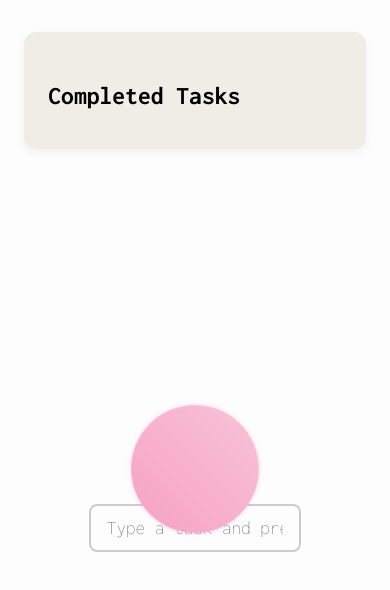
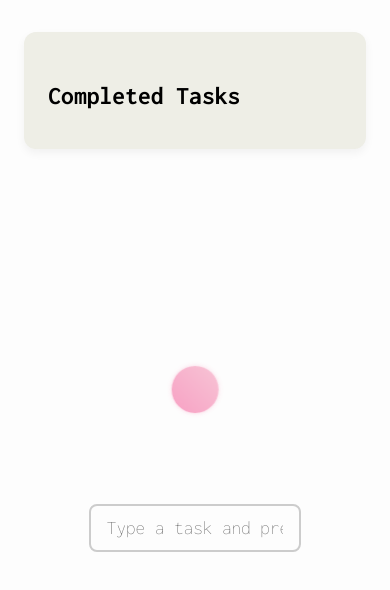
Before and after one commit to JedidiahCajudo/easy-wins, a React (Vite) app: page / in a window 390 px wide. Shown: the top 590 px of the page. Built offline with nearby package versions, Linux system fonts and the light colour scheme.

Commit message:
responsive size. still need to change the div

```diff
--- a/src/breathing-widget.css
+++ b/src/breathing-widget.css
@@ -1,6 +1,6 @@
 .breathing-widget {
   position: absolute;
-  top: 12rem; /* pull it up above the input */
+  top: 9.6rem; /* pull it up above the input */
   left: 50%;
   transform: translateX(-50%);
   z-index: 0;
@@ -8,8 +8,8 @@
 }
 
 .breathing-circle {
-  width: 128px;  /* Start as a small circle */
-  height: 128px; /* Fixed height for the circle */
+  width: 12vw;  /* Start as a small circle */
+  height: 12vw; /* Fixed height for the circle */
   background: linear-gradient(45deg, #f8a1c4, #f7c4d5);  /* Gradient for color */
   border-radius: 50%;  /* Makes it a perfect circle */
   transform-origin: center;  /* Ensure it expands from the center */
```
